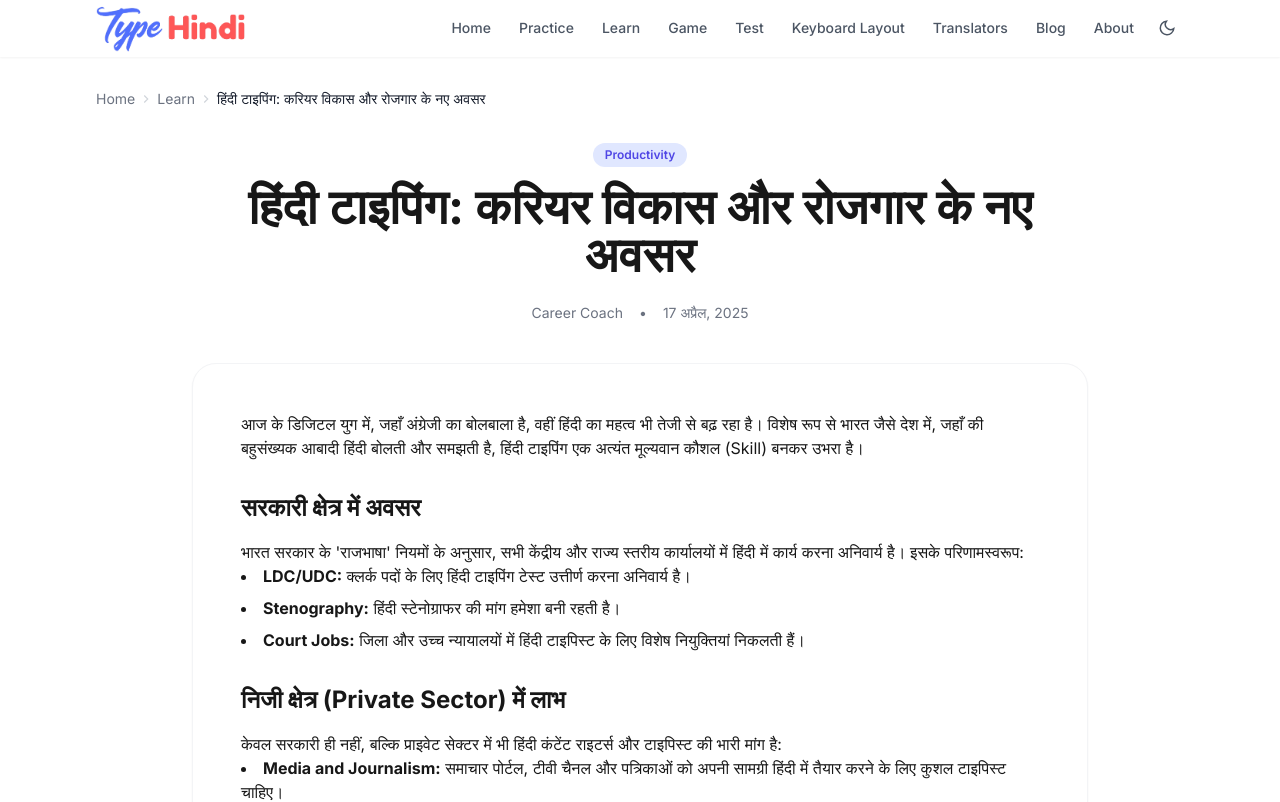
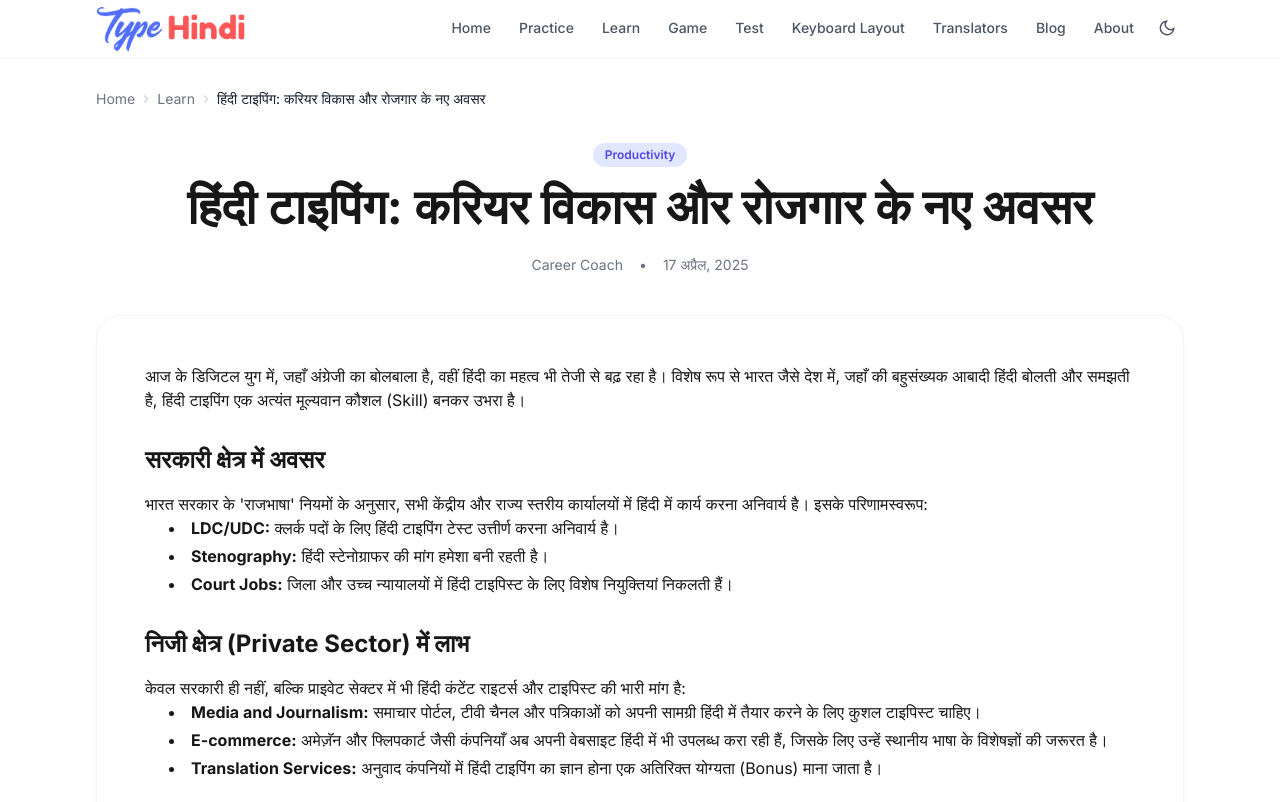
Before and after one commit to therohitbiruli/typehindi, a Next.js app: page /learn/career-benefits-of-hindi-typing in a window 1280 px wide. Shown: the top 802 px of the page. Built offline with nearby package versions, Linux system fonts and the light colour scheme.

Commit message:
Fix blog borders and markdown parsing

```diff
--- a/src/app/blog/page.tsx
+++ b/src/app/blog/page.tsx
@@ -28,7 +28,7 @@ export default function BlogPage() {
           <Link
             key={blog.slug}
             href={`/learn/${blog.slug}`}
-            className="group flex flex-col h-full bg-white dark:bg-gray-900 border border-gray-100 dark:border-gray-800 rounded-3xl overflow-hidden transition-all hover:shadow-xl hover:border-primary-200 dark:hover:border-primary-800"
+            className="group flex flex-col h-full bg-white dark:bg-gray-900 border border-gray-300 dark:border-gray-700 shadow-sm rounded-3xl overflow-hidden transition-all hover:shadow-xl hover:border-primary-300 dark:hover:border-primary-600"
           >
             <div className="p-6 flex flex-col h-full">
               <div className="flex items-center gap-2 mb-4">
--- a/src/app/learn/[slug]/page.tsx
+++ b/src/app/learn/[slug]/page.tsx
@@ -50,7 +50,7 @@ export default async function BlogDetailPage({ params }: Props) {
         ]}
       />
 
-      <article className="mt-8 max-w-4xl mx-auto">
+      <article className="mt-8 max-w-5xl lg:max-w-6xl mx-auto">
         <header className="mb-10 text-center">
           <div className="inline-block px-3 py-1 rounded-full bg-primary-100 dark:bg-primary-900/30 text-primary-600 dark:text-primary-400 text-xs font-semibold mb-4">
             {blog.category}
@@ -82,16 +82,23 @@ export default async function BlogDetailPage({ params }: Props) {
 
 // Simple helper to convert basic markdown/text to HTML for the blog
 function formatContent(content: string) {
-  return content
+  let html = content
     .replace(/### (.*)/g, '<h3 class="text-2xl font-bold mt-8 mb-4">$1</h3>')
     .replace(/## (.*)/g, '<h2 class="text-3xl font-bold mt-10 mb-6">$1</h2>')
     .replace(/!\[(.*?)\]\((.*?)\)/g, '<figure class="my-8"><img src="$2" alt="$1" class="w-full rounded-xl shadow-md border border-gray-200 dark:border-gray-800" /><figcaption class="text-center text-sm text-gray-500 mt-3">$1</figcaption></figure>')
-    .replace(/\n\n/g, '</p><p class="mb-4">')
-    .replace(/- \*\*(.*?)\*\*(.*)/g, '<li class="mb-2"><strong>$1</strong>$2</li>')
-    .replace(/\* \*\*(.*?)\*\*(.*)/g, '<li class="mb-2"><strong>$1</strong>$2</li>')
-    .replace(/<\/p><p class="mb-4"><figure/g, '<figure')
-    .replace(/<\/figure><\/p>/g, '</figure>')
-    .replace(/<\/p><p class="mb-4">- /g, '<ul><li class="mb-2">')
-    .replace(/<\/p><p class="mb-4">\* /g, '<ul><li class="mb-2">')
-    .trim();
+    .replace(/\*\*(.*?)\*\*/g, '<strong>$1</strong>');
+
+  // Convert markdown lists to styled <li> elements
+  html = html.replace(/(?:^|\n)- (.*)/g, '<li class="ml-6 list-disc mb-1">$1</li>');
+  html = html.replace(/(?:^|\n)\d+\. (.*)/g, '<li class="ml-6 list-decimal mb-1">$1</li>');
+
+  // Convert double newlines to paragraphs
+  html = html.replace(/\n\n/g, '</p><p class="mb-4">');
+
+  // Clean up paragraph wrapping around block elements
+  html = html.replace(/<\/p><p class="mb-4"><figure/g, '<figure');
+  html = html.replace(/<\/figure><\/p>/g, '</figure>');
+  html = html.replace(/<\/p><p class="mb-4"><h/g, '<h');
+
+  return html.trim();
 }
--- a/src/app/learn/page.tsx
+++ b/src/app/learn/page.tsx
@@ -59,7 +59,7 @@ export default function LearnPage() {
                 href={`/learn/${blog.slug}`}
                 className="block group"
               >
-                <div className="bg-white dark:bg-gray-900 border border-gray-100 dark:border-gray-800 rounded-2xl p-5 transition-all hover:shadow-md hover:border-primary-200 dark:hover:border-primary-800">
+                <div className="bg-white dark:bg-gray-900 border border-gray-300 dark:border-gray-700 shadow-sm rounded-2xl p-5 transition-all hover:shadow-md hover:border-primary-300 dark:hover:border-primary-600">
                   <span className="text-xs font-semibold text-primary-600 dark:text-primary-400 uppercase tracking-wider mb-2 block">
                     {blog.category}
                   </span>
```
